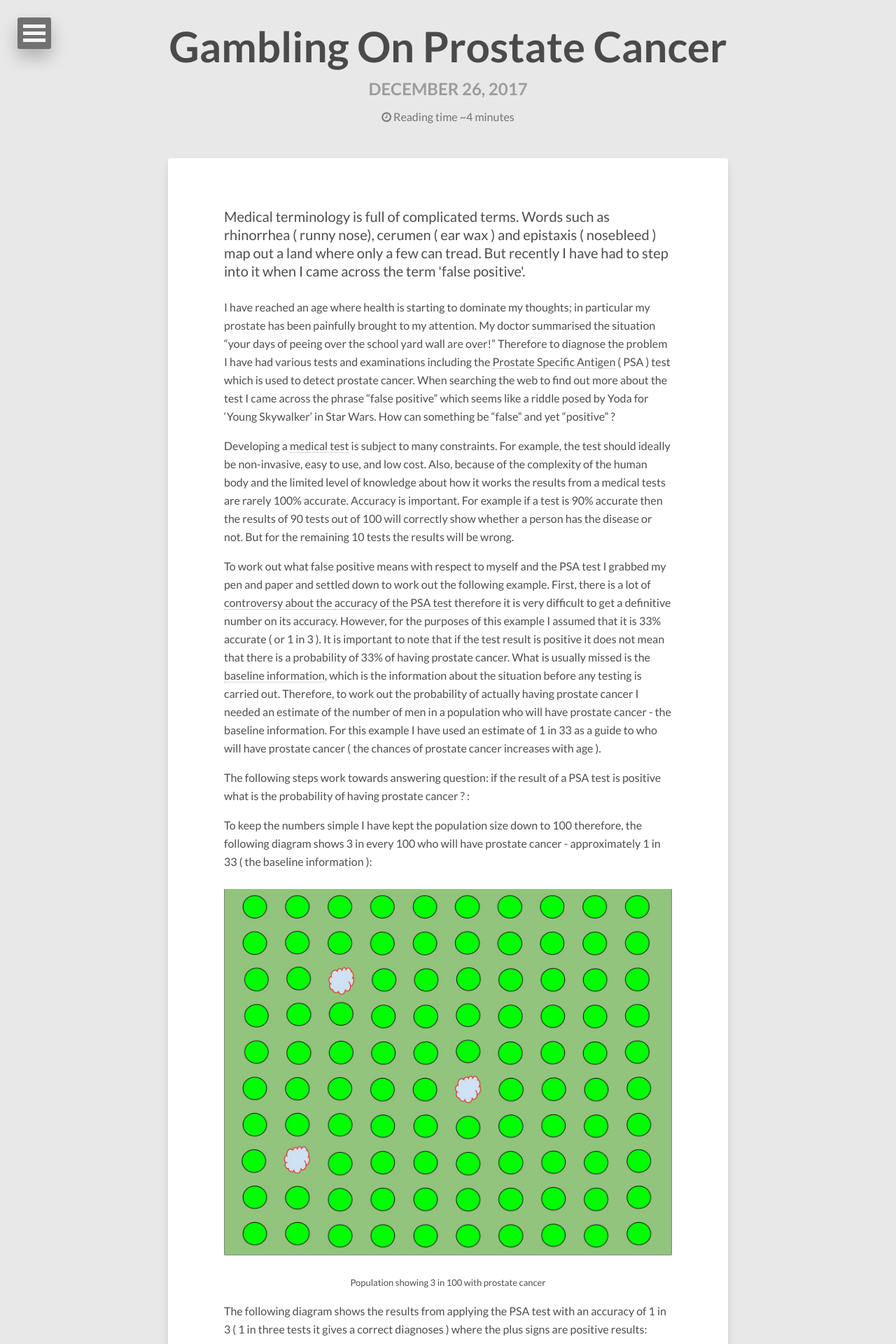
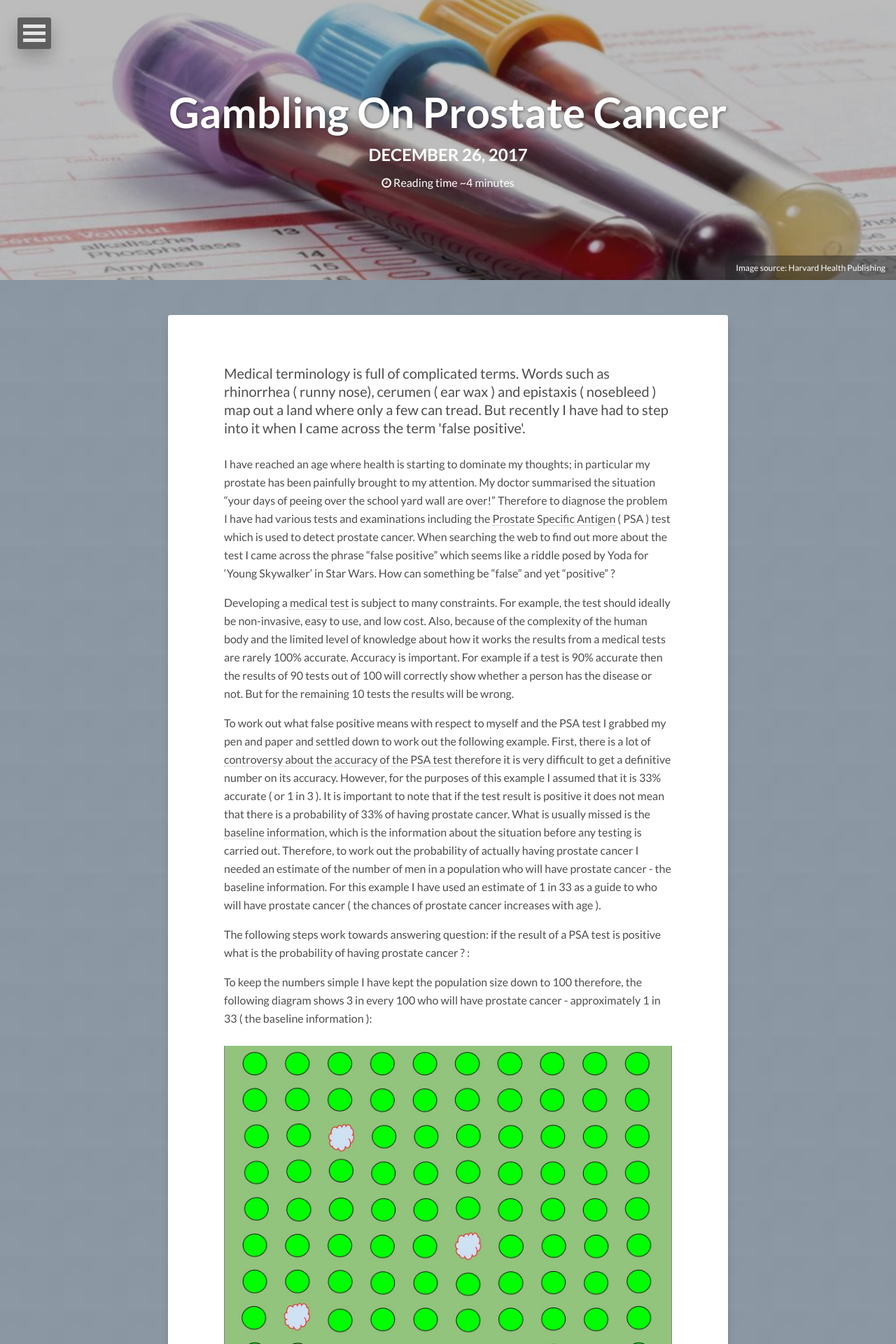
Before and after one commit to dtinblack/dtinblack.github.io, a Jekyll site: the page built from _posts/2017-12-26-false-positive-prostate-cancer.md, in a window 1280 px wide. Shown: the top 1920 px of the page at 70% size. Built offline with Jekyll 4.4.1, drawn with Linux system fonts in a browser that asks for light colours; nearby versions of some CDN libraries.

Commit message:
improved folder layout

```diff
--- a/_config.yml
+++ b/_config.yml
@@ -1,5 +1,5 @@
 title:            Thinking Out Loud
-description:      Describe your website here.
+description:      Exploring ideas about art, technology, science, engineering and culture.
 disqus_shortname:
 reading_time:     true
 words_per_minute: 200
--- a/_posts/2017-12-26-false-positive-prostate-cancer.md
+++ b/_posts/2017-12-26-false-positive-prostate-cancer.md
@@ -4,6 +4,11 @@ title: Gambling On Prostate Cancer
 description: "The consequences of a ‘false positive’ result."
 modified: 2017-12-26
 tags: [False Positive, PSA, Prostate, Medical Tests]
+image:
+  background: backgrounds/false-positive-cancer-test.jpg
+  feature: features/false-positive-cancer-test.jpg
+  credit: Harvard Health Publishing
+  creditlink: https://www.health.harvard.edu/blog/blood-test-results-not-quite-normal-201606029718
 ---
 
 <p>
@@ -31,7 +36,7 @@ is the probability of having prostate cancer ? :
 To keep the numbers simple I have kept the population size down to 100 therefore, the following diagram shows 3 in every 100 who will have prostate cancer - approximately 1 in 33 ( the baseline information ):
 
 <figure>
-<img src="/assets/images/false_positive_prostate_cancer_1.jpg" alt="" align="middle">
+<img src="/images/posts/false_positive_prostate_cancer_1.jpg" alt="" align="middle">
 </figure>
 
 <center><font size="2">Population showing 3 in 100 with prostate cancer</font></center>
@@ -39,7 +44,7 @@ To keep the numbers simple I have kept the population size down to 100 therefore
  The following diagram shows the results from applying the PSA test with an accuracy of 1 in 3 ( 1 in three tests it gives a correct diagnoses ) where the plus signs are positive results:
 
 <figure>
-<img src="/assets/images/false_positive_prostate_cancer_2.jpg" alt="" align="middle">
+<img src="/images/posts/false_positive_prostate_cancer_2.jpg" alt="" align="middle">
 </figure>
 
 <center><font size="2">Population after the results of the PSA test</font></center>
--- a/index.html
+++ b/index.html
@@ -1,10 +1,11 @@
 ---
 layout: post-index
 title: Latest Posts
-description: "Describe this nonsense."
+description: "Exploring art, culture, technology, science and engineering"
 tags: [Jekyll, theme, themes, responsive, blog, modern]
 comments: false
 image:
+  background: default-for-front-page.jpg
   feature: tree-picture-reduced.jpg
   credit: David Black
   creditlink:
```
Also changed, not shown: images/backgrounds/false-positive-cancer-test.jpg (added), images/default-for-front-page.jpg (added), images/features/false-positive-cancer-test.jpg (added), images/posts/false_positive_prostate_cancer_1.jpg (renamed from assets/images/false_positive_prostate_cancer_1.jpg), images/posts/false_positive_prostate_cancer_2.jpg (renamed from assets/images/false_positive_prostate_cancer_2.jpg), 1 other file.
